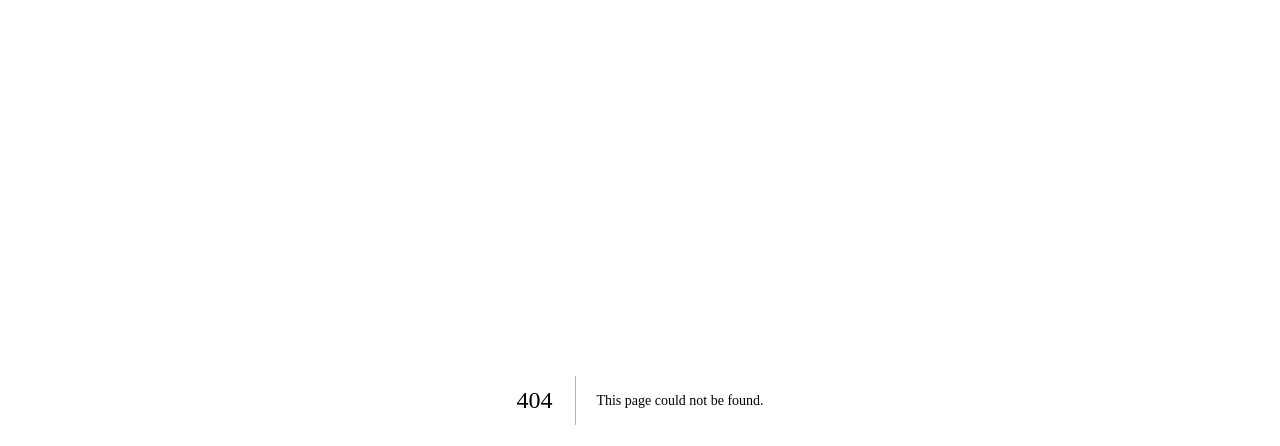
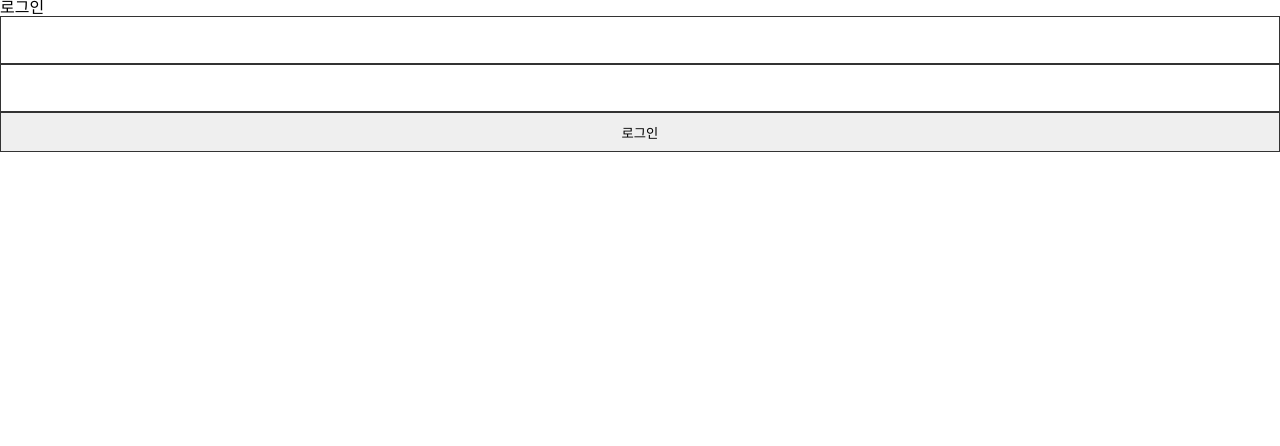
Before and after one commit to with-key/easy-work, a Next.js app: page /login in a window 1280 px wide. Before the commit this address had no page. Shown: the top 446 px of the page. Built offline with nearby package versions, Linux system fonts and the light colour scheme.

Commit message:
feat: login page

```diff
--- /dev/null
+++ b/src/pages/login/index.tsx
@@ -0,0 +1,55 @@
+import React, { ChangeEvent, useState } from "react";
+import { styled } from "@styles/stitches.config";
+
+import type { User } from "@typings/user/user.type";
+
+const LoginPage = () => {
+  const [user, setUser] = useState<User>({
+    email: "",
+    password: "",
+  });
+
+  const changeHandler = (e: ChangeEvent<HTMLInputElement>) => {
+    const { name, value } = e.target;
+    setUser((pre) => ({ ...pre, [name]: value }));
+  };
+
+  return (
+    <div>
+      <div>로그인</div>
+      <form
+        onSubmit={(e) => {
+          e.preventDefault();
+        }}
+      >
+        <StyledInput
+          type="text"
+          value={user.email}
+          name="email"
+          onChange={changeHandler}
+        />
+        <StyledInput
+          type="text"
+          value={user.password}
+          name="password"
+          onChange={changeHandler}
+        />
+        <StyleButton>로그인</StyleButton>
+      </form>
+    </div>
+  );
+};
+
+export default LoginPage;
+
+const StyledInput = styled("input", {
+  width: "100%",
+  border: "1px solid #333",
+  height: 48,
+});
+
+const StyleButton = styled("button", {
+  border: "1px solid #333",
+  width: "100%",
+  height: 40,
+});
```
